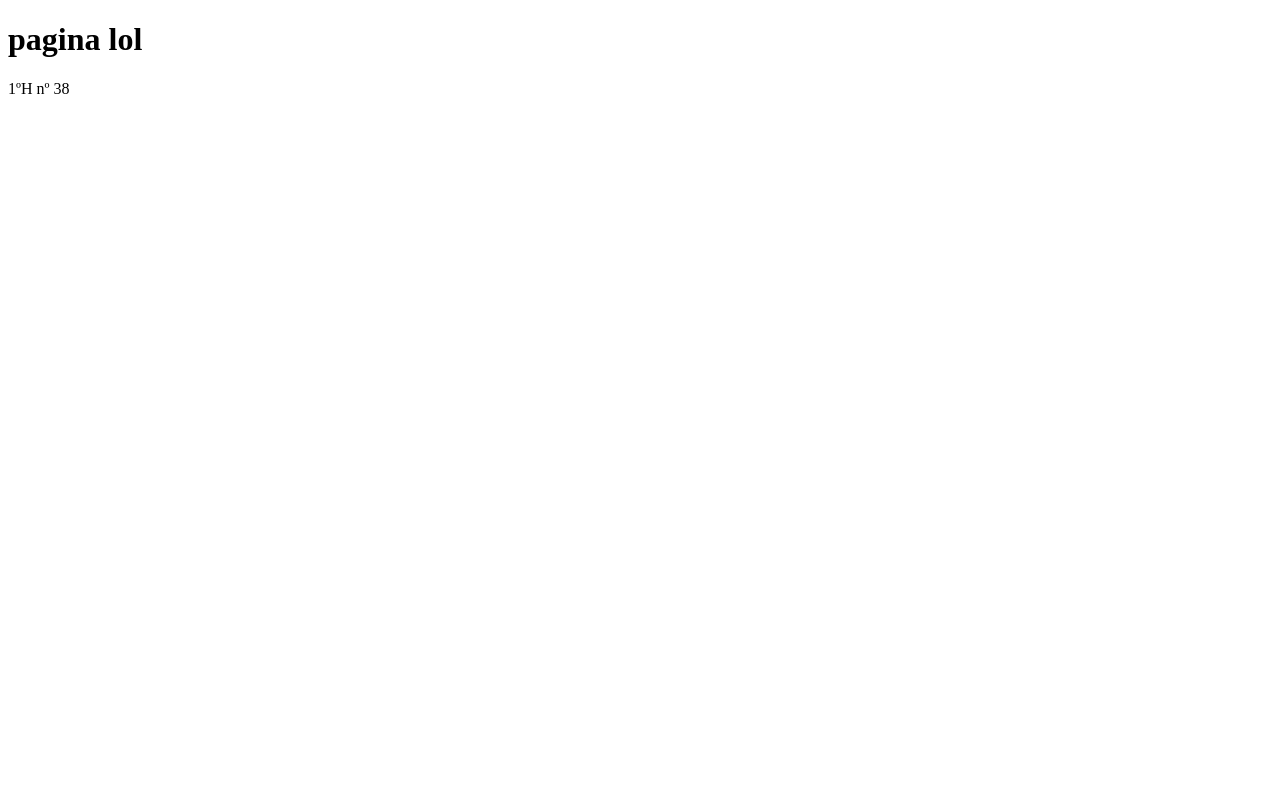
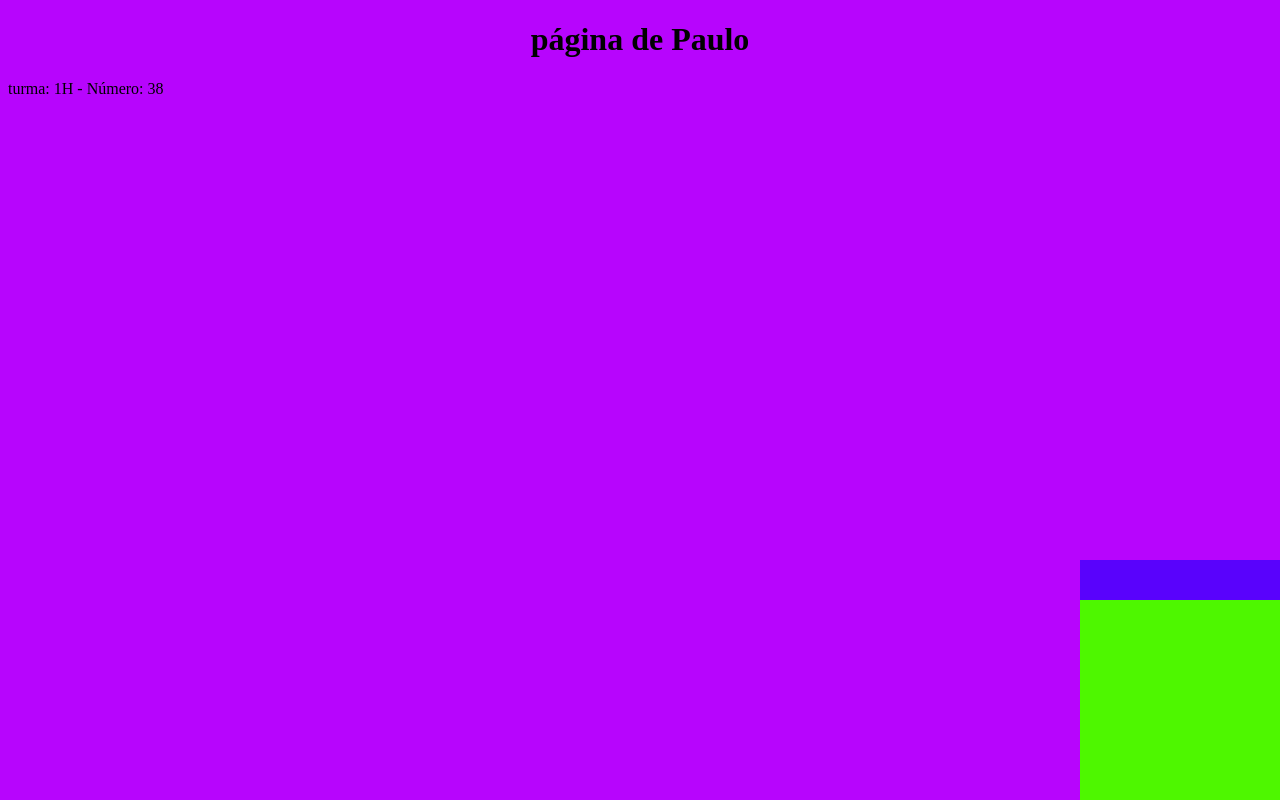
Before and after one commit to paulorodrigues06/deepweb, a plain HTML site: page index.html in a window 1280 px wide. Drawn offline with Linux system fonts and the light colour scheme.

Commit message:
aula 02/08

```diff
--- /dev/null
+++ b/estilo.css
@@ -0,0 +1,22 @@
+body{
+  background:rgb(183, 5, 253);
+}
+h1{
+  text-align: center;
+}
+.caixa1{
+  position: absolute;
+  width: 200px;
+  height:200px;
+  background: rgb(89, 2, 252);
+  right: 0%;
+  top: 70%;
+}
+.caixa2{
+  position: absolute;
+  width: 200px;
+  height: 200px;
+  background: rgb(78, 247, 0);
+  bottom: 0%;
+  right: 0%;
+}
--- a/index.html
+++ b/index.html
@@ -2,10 +2,22 @@
 <html lang="pt-br" dir="ltr">
   <head>
     <meta charset="utf-8">
-    <title>paulo</title>
+    <title>Aluno Paulo </title>
+    <link rel="stylesheet" href="estilo.css">
   </head>
   <body>
-    <h1>pagina lol</h1>
-    <p>1ºH nº 38</p>
-  </body>
+    <h1>página de Paulo </h1>
+    <p>turma: 1H - Número: 38 </p>
+
+    <div class="caixa1"
+      conteúdo caixa 1>
+    </div>
+
+    <div class="caixa2"
+      conteúdo caixa 2>
+    </div>
+
+
+
+    </body>
 </html>
```
